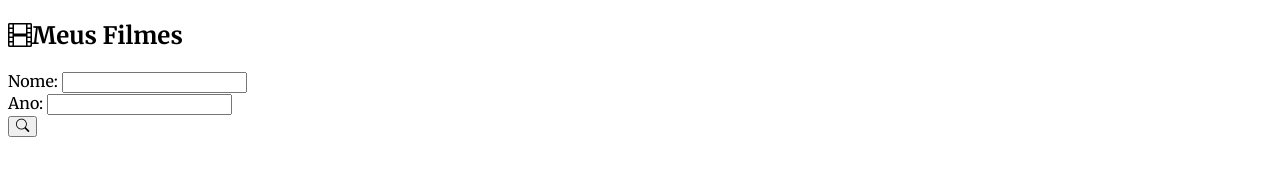
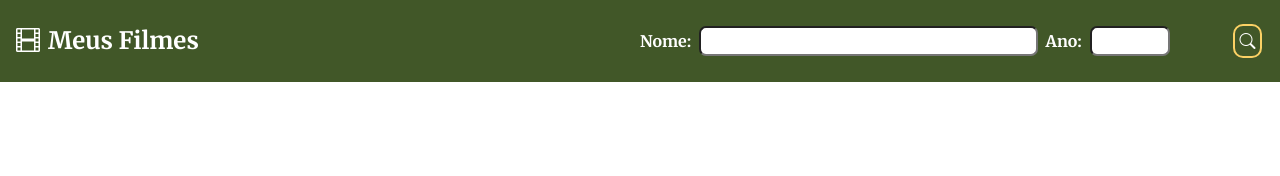
Before and after one commit to joaovictor31/projeto_filmes, a plain HTML site: page index.html in a window 1280 px wide. Drawn offline with nearby package versions, Linux system fonts and the light colour scheme.

Commit message:
Estilo dos campos de texto e botão #P088

```diff
--- a/index.html
+++ b/index.html
@@ -15,17 +15,20 @@
 <body>
     <header>
         <h2><i class="bi bi-film"></i>Meus Filmes</h2>
-        <div class="input-wrapper">
+        <section id="search-container">
+        <div class="input-wrapper movie-name-wrapper">
         <label for="movie-name">Nome:</label>
         <input type="text" id="movie-name">
         </div>
 
-        <div class="input-wrapper">
+        <div class="input-wrapper movie-year-wrapper">
         <label for="movie-year">Ano:</label>
         <input type="text" id="movie-year">
         </div>
 
-        <button><i class="bi bi-search"></i></button>
+        <button id="botao"><i class="bi bi-search"></i></button>
+        </section>
+
     </header>
 
     <main>
--- a/style.css
+++ b/style.css
@@ -2,12 +2,80 @@
     --primary-color: #F79920;
     --light-primary: #F2B669;
     --neutral: #FBD165;
-    --secondary-color: #557334;
-    --light-secondary: #8EAA6F;
+    --secondary-color: #415728;
+    --light-secondary: #739A47;
+}
+
+*{
+    box-sizing: border-box;
+    margin: 0;
+    padding: 0;
+    font-family: "Merriweather", serif;
 }
 
 header{
-    font-family: "Merriweather", serif;
-    font-weight: 400;
-    font-style: normal;
+    display: flex;
+    justify-content: space-between;
+    align-items: center;
+    padding: 1.5rem 1rem;
+    background-color: var(--secondary-color);
+    color: white;
 }
+
+#search-container{
+    display: flex;
+    align-items: center;
+    width: 50%;
+}
+
+header > h2 > i {
+    margin-right: 0.5rem;
+}
+
+.movie-name-wrapper{
+    width: 65%;
+    display: flex;
+    align-items: center;
+
+}
+
+.movie-year-wrapper{
+    width: 30%;
+    display: flex;
+    align-items: center;
+
+}
+
+#botao{
+    width: 5%;
+}
+
+#botao{
+    all: unset; /*Retira as configurações já predefinidas do botão*/
+    padding: 0.3rem;
+    border: 2px solid var(--neutral);
+    border-radius: 10px;
+}
+
+#botao:focus, #botao:hover{
+    background-color: var(--light-secondary);
+}
+
+.movie-year-wrapper > input{
+    max-width: 5rem;
+}
+
+.movie-name-wrapper > input{
+    width: 100%;
+}
+
+.movie-name-wrapper > input, .movie-year-wrapper > input{
+    margin: 0 0.5rem; /*o primeiro é cima e baixo, o segundo é esquerda e direita*/
+    border-radius: 7px;
+    padding: 0.3rem 0.2rem; /*Para não deixar o texto tão colado na área de preenchimento*/
+    font-weight: bold;
+}
+
+.movie-name-wrapper > label, .movie-year-wrapper > label{
+    font-weight: bold;
+}
```
